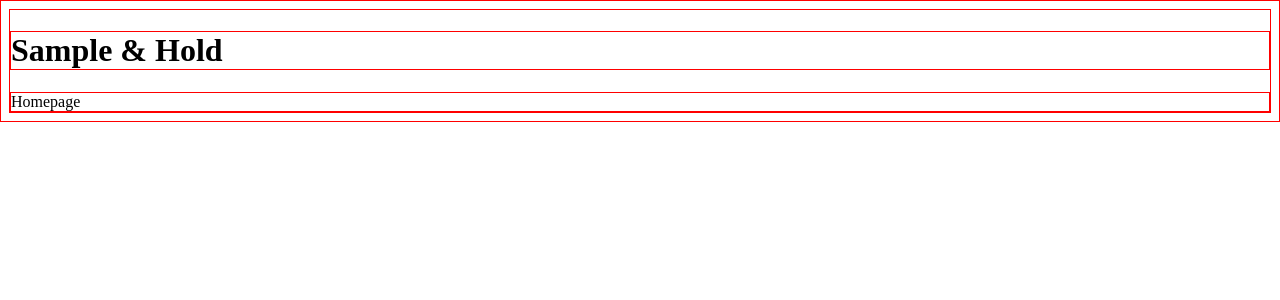
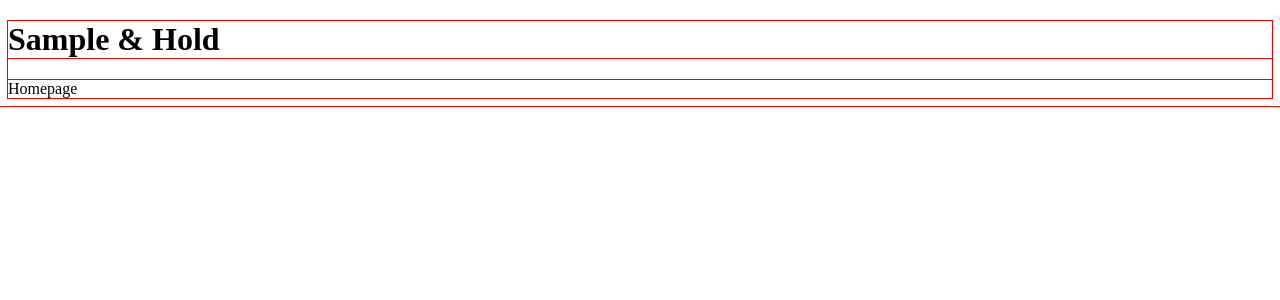
Before and after one commit to dcallus/Sample-n-Hold, a Flask app: page / in a window 1280 px wide. Shown: the top 300 px of the page. Run offline with Flask 2, Linux system fonts and the light colour scheme.

Commit message:
changed border guidelines to outline as this does not shift items

```diff
--- a/sample_hold/static/css/style.css
+++ b/sample_hold/static/css/style.css
@@ -1,5 +1,5 @@
 * {
-    border: 1px solid red;
+    outline: 1px solid red;
 }
 
 body {
```
